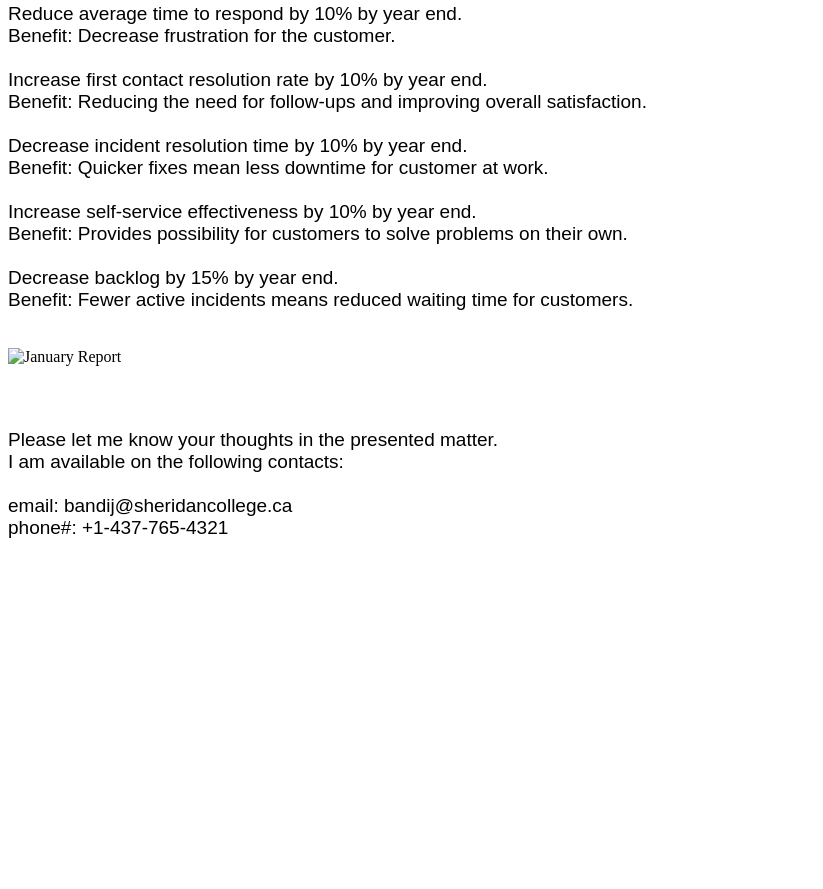
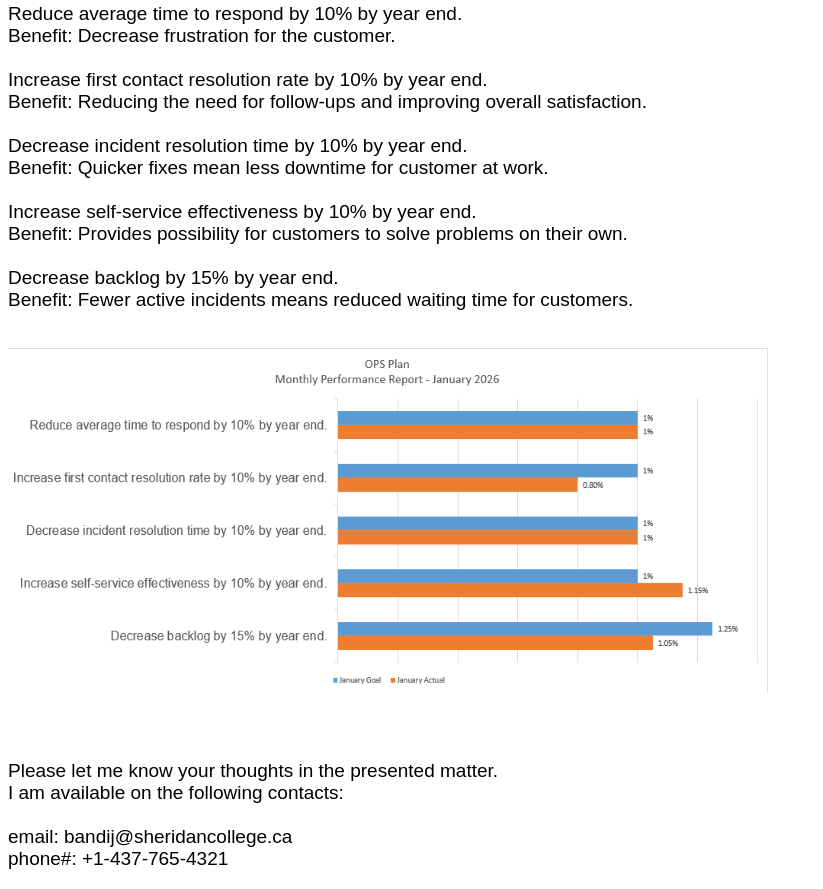
Before and after one commit to JaniB88/JaniB88, a plain HTML site: page index.html in a window 1280 px wide. Shown: the part 914-1803 px from the top of the page, without its empty margins (0-823 px from the left). Before the commit the page ends 1472 px from the top, so only its background shows below. Drawn offline with Linux system fonts and the light colour scheme.

Commit message:
Update index.html

```diff
--- a/index.html
+++ b/index.html
@@ -58,7 +58,7 @@
             Benefit: Fewer active incidents means reduced waiting time for customers.
         </p>
         <br>
-            <img src="OPS_planchart.png" alt="January Report" width="760" height="345"iframe width="560" height="315">
+            <img src="OPSplanchart.png" alt="January Report" width="760" height="345"iframe width="560" height="315">
         <br>
         <p class="pubi">
             <br><br>
@@ -71,4 +71,5 @@
             phone#:   +1-437-765-4321
         </p>
 </body>
+
 </html>
```
